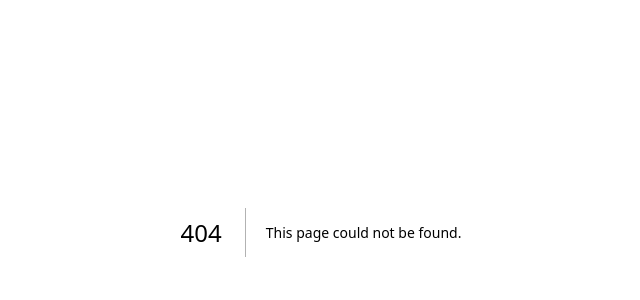
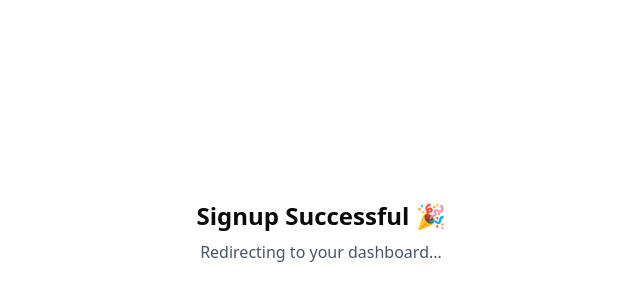
Before and after one commit to Aritro-Kun/prob-virgwein, a Next.js app: page /success in a window 1280 px wide. Before the commit this address had no page. Shown: the part 168-468 px from the top of the page, without its empty margins (319-959 px from the left). Built offline with nearby package versions, Linux system fonts and the light colour scheme.

Commit message:
Add files via upload

```diff
--- /dev/null
+++ b/app/success/page.tsx
@@ -0,0 +1,30 @@
+'use client'
+
+import { useEffect } from 'react';
+import { useRouter, useSearchParams } from 'next/navigation';
+
+export default function Success() {
+  const router = useRouter();
+  const searchParams = useSearchParams();
+  const redirect = searchParams.get('redirect');
+  const pid = searchParams.get('pid');
+  const name = searchParams.get('name');
+  useEffect(() => {
+    const timer = setTimeout(() => {
+      if (pid && name) {
+        router.push(`/pdash?pid=${pid}&name=${encodeURIComponent(name)}`);
+      }
+    }, 3000);
+
+    return () => clearTimeout(timer);
+  }, [pid, name, router]);
+
+  return (
+    <div className="h-screen flex items-center justify-center">
+      <div className="text-center">
+        <h1 className="text-2xl font-bold">Signup Successful 🎉</h1>
+        <p className="mt-2 text-gray-600">Redirecting to your dashboard...</p>
+      </div>
+    </div>
+  );
+}
```
